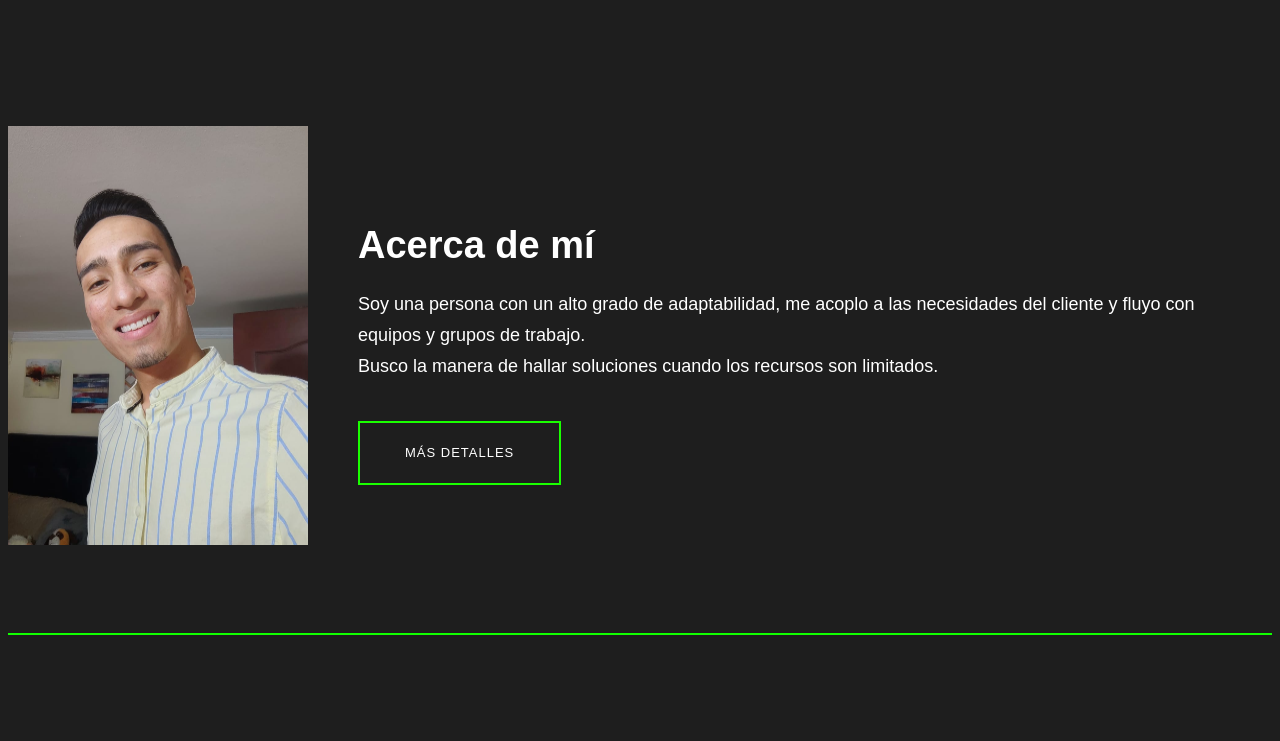
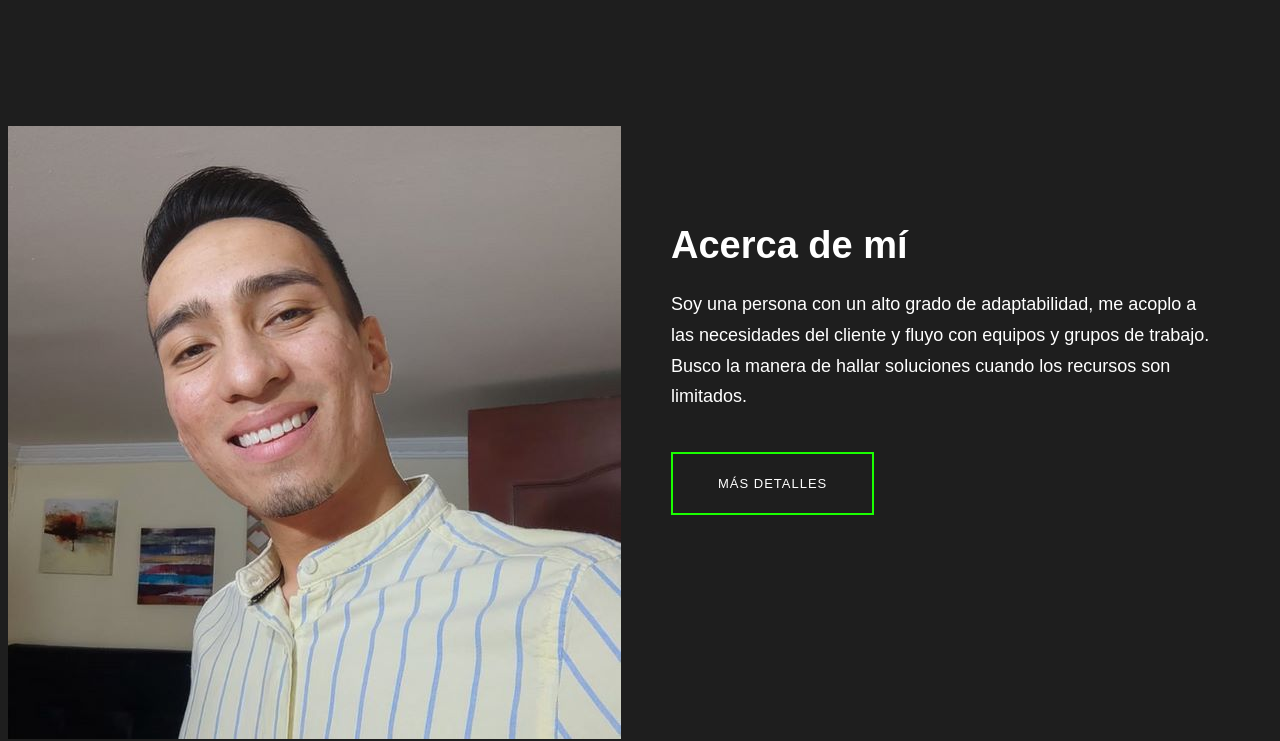
Before and after one commit to sergiohernan19/bit07me, a plain HTML site: page docs/index.html in a window 1280 px wide. Shown: the part 1500-2241 px from the top of the page. Drawn offline with Linux system fonts and the light colour scheme.

Commit message:
Edición foto

```diff
--- a/docs/index.html
+++ b/docs/index.html
@@ -78,7 +78,7 @@
     </section>
 
     <section id="about">
-      <img src="./img/me.png" alt="FotoDesarrollador" />
+      <img src="./img/me.jpg" alt="FotoDesarrollador" />
       <div class="about-text">
         <h2>
           Acerca de mí
```
Also changed, not shown: docs/img/me.jpg (added), docs/img/me.png (deleted).
